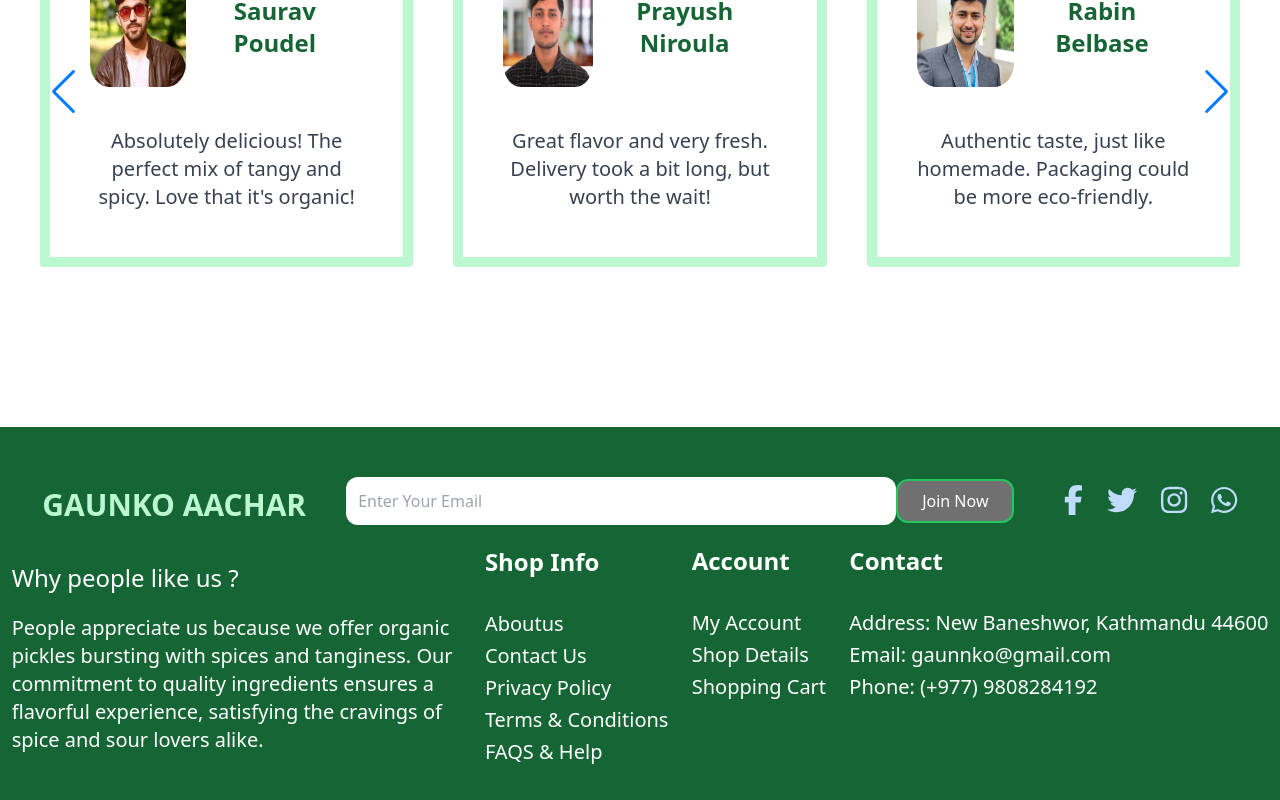
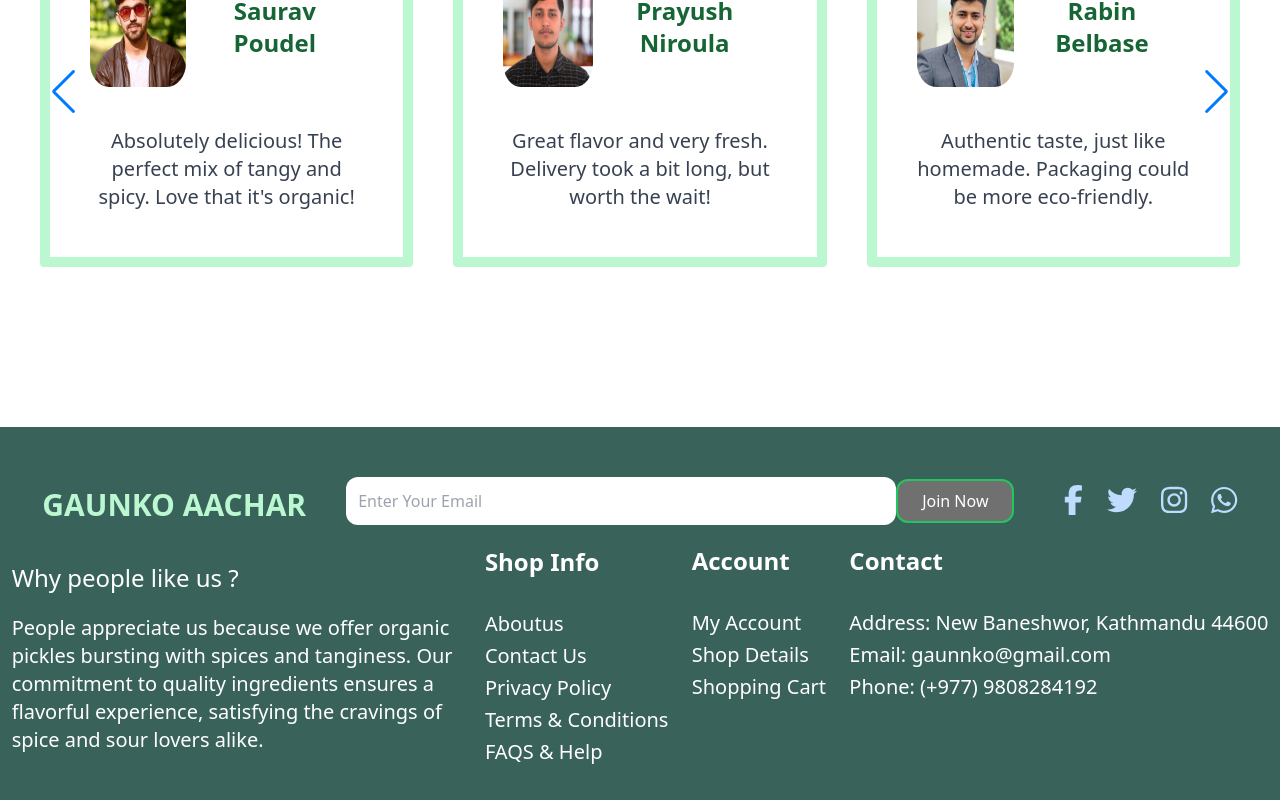
Before and after one commit to anishmendes/Pickle-Ecommerce-Project, a React (Vite) app: page / in a window 1280 px wide. Shown: the part 3354-4154 px from the top of the page. Built offline with nearby package versions, Linux system fonts and the light colour scheme.

Commit message:
added new bg col and also changes tailwind config

```diff
--- a/src/Components/Footer/Footer.jsx
+++ b/src/Components/Footer/Footer.jsx
@@ -4,7 +4,7 @@ import { faFacebookF, faTwitter, faInstagram, faWhatsapp } from '@fortawesome/fr
 
 const Footer = () => {
   return (
-    <div className='p-auto bg-green-800 mt-[100px]'>
+    <div className='p-auto bg-darkblue mt-[100px]'>
       <div className='flex flex-row items-center justify-center  pt-[50px] '>
       <h1 className='text-3xl font-bold pt-2 text-green-200 flex pr-10 '>GAUNKO AACHAR</h1>
          <input type='text' placeholder='Enter Your Email' className='p-3 w-[550px] rounded-xl text-black' />
--- a/tailwind.config.js
+++ b/tailwind.config.js
@@ -11,6 +11,7 @@ export default {
       },
       colors: {
         customGray: '#707070',
+        darkblue:'#39625A'
       },
       borderRadius: {
         '20p': '20%',
```
